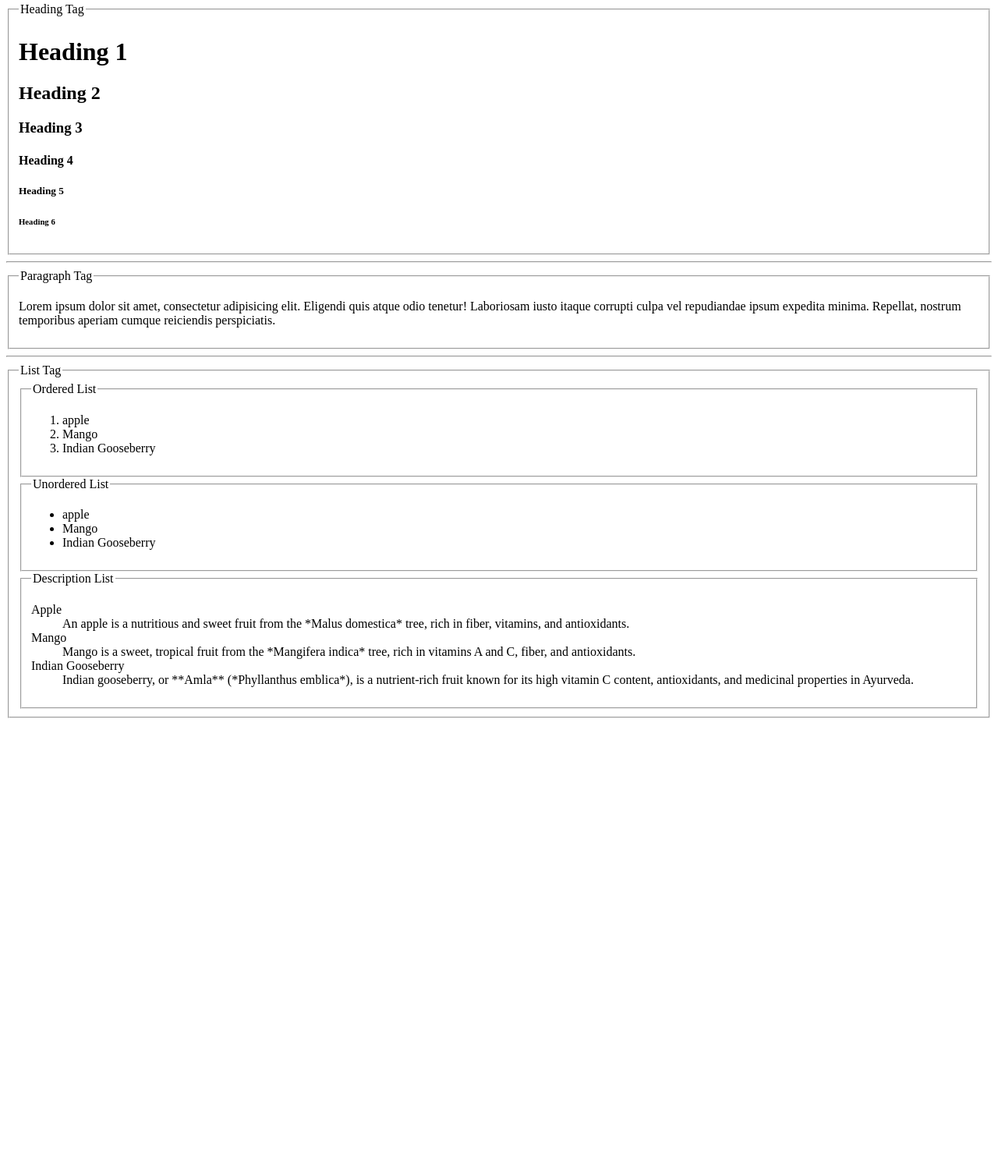
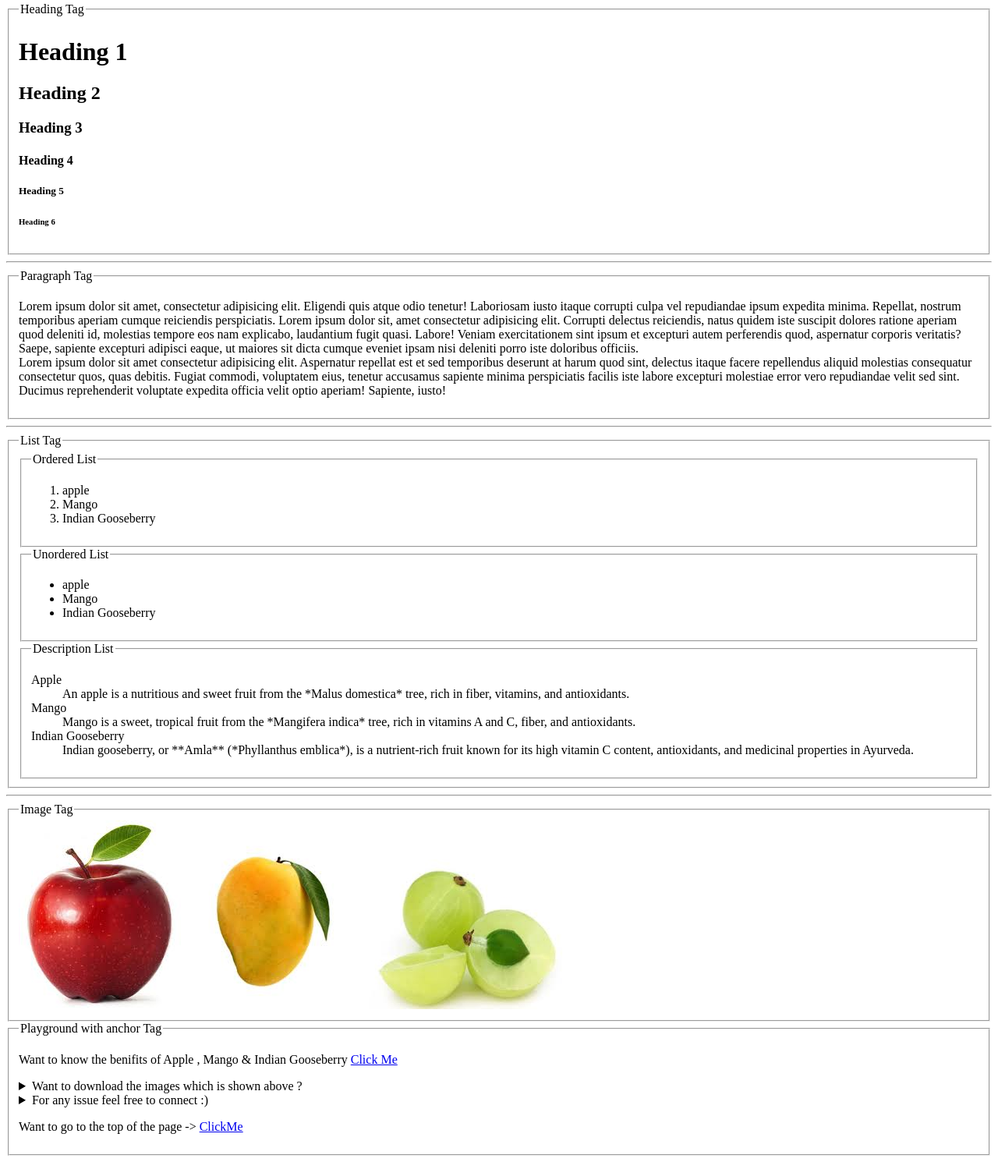
Before and after one commit to souvik-mndal/WebDevPractice, a plain HTML site: page html-codeh/Day1/index.html in a window 1280 px wide. Shown: the part 5-1495 px from the top of the page at 78% size. Before the commit the page ends 934 px from the top, so only its background shows below. Drawn offline with Linux system fonts and the light colour scheme.

Commit message:
DAY 1 FROM CH IS COMPLETED

```diff
--- a/html-codeh/Day1/index.html
+++ b/html-codeh/Day1/index.html
@@ -1,9 +1,16 @@
 <!DOCTYPE html>
 <html lang="en">
   <head>
-    <meta charset="UTF-8">
-    <meta name="viewport" content="width=device-width, initial-scale=1.0">
+    <meta charset="UTF-8" />
+    <meta name="viewport" content="width=device-width, initial-scale=1.0" />
+    <meta name="description" content="A little hands on what i have learned about HTML in the first Day">
+    <meta name="author" content="Souvik Mondal">
     <title>Document</title>
+    <style>
+        html{
+            scroll-behavior: smooth;
+        }
+    </style>
   </head>
   <body>
     <fieldset>
@@ -16,13 +23,32 @@
       <h6>Heading 6</h6>
     </fieldset>
 
-    <hr/>
+    <hr />
     <fieldset>
       <legend>Paragraph Tag</legend>
-        <p>Lorem ipsum dolor sit amet, consectetur adipisicing elit. Eligendi quis atque odio tenetur! Laboriosam iusto itaque corrupti culpa vel repudiandae ipsum expedita minima. Repellat, nostrum temporibus aperiam cumque reiciendis perspiciatis.</p>
+      <p>
+        Lorem ipsum dolor sit amet, consectetur adipisicing elit. Eligendi quis
+        atque odio tenetur! Laboriosam iusto itaque corrupti culpa vel
+        repudiandae ipsum expedita minima. Repellat, nostrum temporibus aperiam
+        cumque reiciendis perspiciatis. Lorem ipsum dolor sit, amet consectetur
+        adipisicing elit. Corrupti delectus reiciendis, natus quidem iste
+        suscipit dolores ratione aperiam quod deleniti id, molestias tempore eos
+        nam explicabo, laudantium fugit quasi. Labore! Veniam exercitationem
+        sint ipsum et excepturi autem perferendis quod, aspernatur corporis
+        veritatis? Saepe, sapiente excepturi adipisci eaque, ut maiores sit
+        dicta cumque eveniet ipsam nisi deleniti porro iste doloribus officiis.
+        <br />
+        Lorem ipsum dolor sit amet consectetur adipisicing elit. Aspernatur
+        repellat est et sed temporibus deserunt at harum quod sint, delectus
+        itaque facere repellendus aliquid molestias consequatur consectetur
+        quos, quas debitis. Fugiat commodi, voluptatem eius, tenetur accusamus
+        sapiente minima perspiciatis facilis iste labore excepturi molestiae
+        error vero repudiandae velit sed sint. Ducimus reprehenderit voluptate
+        expedita officia velit optio aperiam! Sapiente, iusto!
+      </p>
     </fieldset>
 
-    <hr/>
+    <hr />
 
     <fieldset>
       <legend>List Tag</legend>
@@ -42,18 +68,75 @@
           <li>Indian Gooseberry</li>
         </ul>
       </fieldset>
+
       <fieldset>
         <legend>Description List</legend>
         <dl>
           <dt>Apple</dt>
-                    <dd>An apple is a nutritious and sweet fruit from the *Malus domestica* tree, rich in fiber, vitamins, and antioxidants.</dd>
+          <dd>
+            An apple is a nutritious and sweet fruit from the *Malus domestica*
+            tree, rich in fiber, vitamins, and antioxidants.
+          </dd>
           <dt>Mango</dt>
-                    <dd>Mango is a sweet, tropical fruit from the *Mangifera indica* tree, rich in vitamins A and C, fiber, and antioxidants.</dd>
+          <dd>
+            Mango is a sweet, tropical fruit from the *Mangifera indica* tree,
+            rich in vitamins A and C, fiber, and antioxidants.
+          </dd>
           <dt>Indian Gooseberry</dt>
-                    <dd>Indian gooseberry, or **Amla** (*Phyllanthus emblica*), is a nutrient-rich fruit known for its high vitamin C content, antioxidants, and medicinal properties in Ayurveda.</dd>
+          <dd>
+            Indian gooseberry, or **Amla** (*Phyllanthus emblica*), is a
+            nutrient-rich fruit known for its high vitamin C content,
+            antioxidants, and medicinal properties in Ayurveda.
+          </dd>
         </dl>
       </fieldset>
     </fieldset>
+    <hr />
+    <fieldset>
+      <legend>Image Tag</legend>
 
+      <img
+        src="source/apple.jpeg"
+        alt="Apple fruit"
+        loading="lazy"
+        title="An Image of an Apple"
+      />
+
+      <img
+        src="source/mango.jpeg"
+        alt="Apple fruit"
+        loading="lazy"
+        title="An Image of a Mango"
+      />
+
+      <img
+        src="source/in_gooseberry.jpeg"
+        alt="Apple fruit"
+        loading="lazy"
+        title="An Image of Indian_Gooseberry"
+      />
+    </fieldset>
+    <fieldset>
+      <legend>Playground with anchor Tag</legend>
+      <p>
+        Want to know the benifits of Apple , Mango & Indian Gooseberry
+        <a href="https://chatgpt.com" target="_blank">Click Me</a>
+      </p>
+      <details>
+        <summary>Want to download the images which is shown above ?</summary>
+        <p>
+            <ul>
+                <li><a href="source/apple.jpeg" download="apple_Image">Download_Apple</a></li>
+                <li><a href="source/mango.jpeg" download="mango_Image">Download_Mango</a></li>
+                <li><a href="source/in_gooseberry.jpeg" download="Indian_Gooseberry_Image">Download_Indian Gooseberry</a></li>
+            </ul>
+        </p>
+      </details>
+      <details>
+        <summary>For any issue feel free to connect :)</summary>
+        <p><a href="mailto:souvikmondal6969@gmail.com">MyEmail</a></p>
+      </details>
+      <p>Want to go to the top of the page &dash;&gt; <a href="#">ClickMe</a></p>
+    </fieldset>
   </body>
 </html>
```
Also changed, not shown: html-codeh/Day1/source/apple.jpeg (added), html-codeh/Day1/source/in_gooseberry.jpeg (added), html-codeh/Day1/source/mango.jpeg (added). Lines whose indentation alone changed are shown as unchanged.
